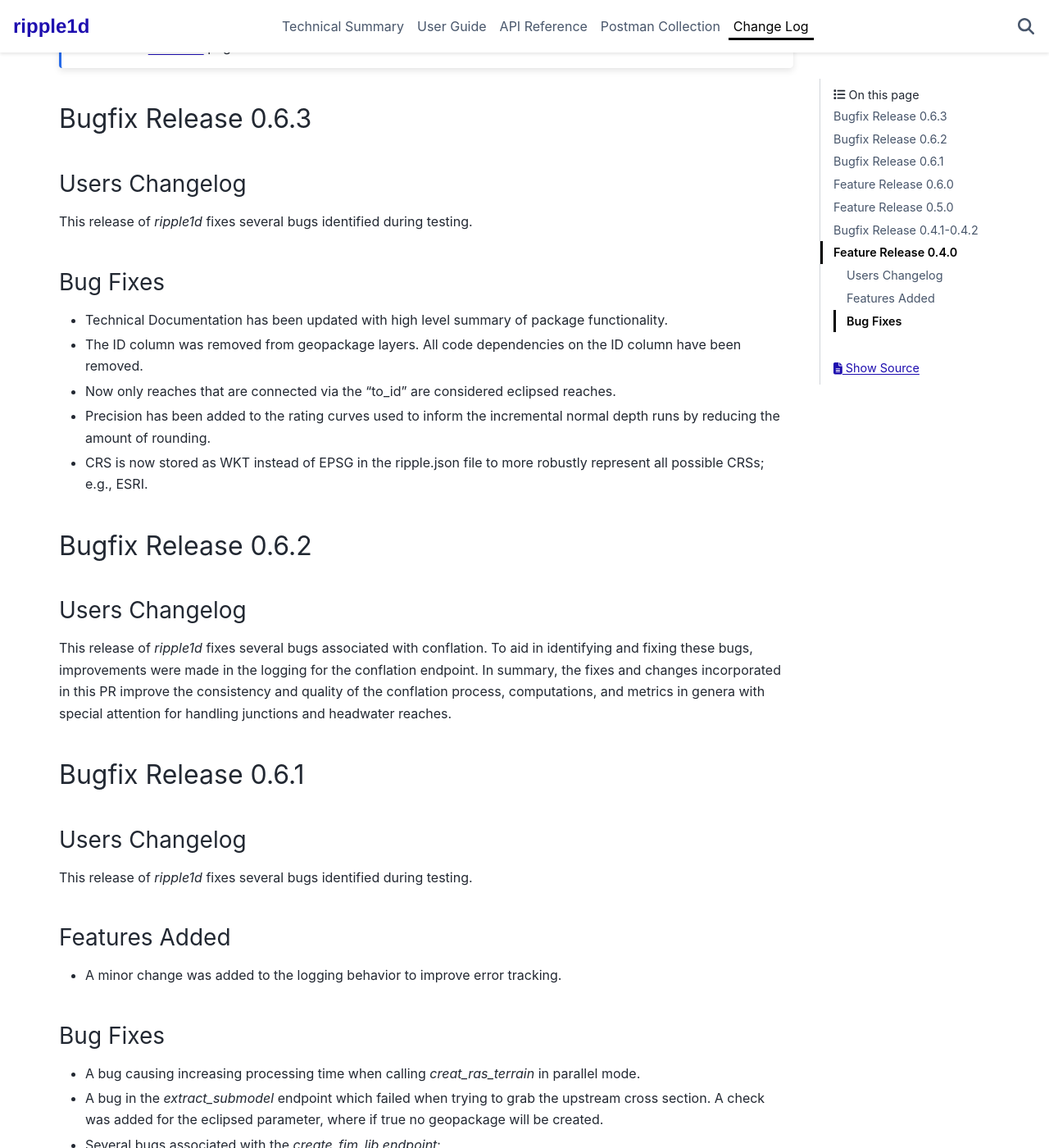
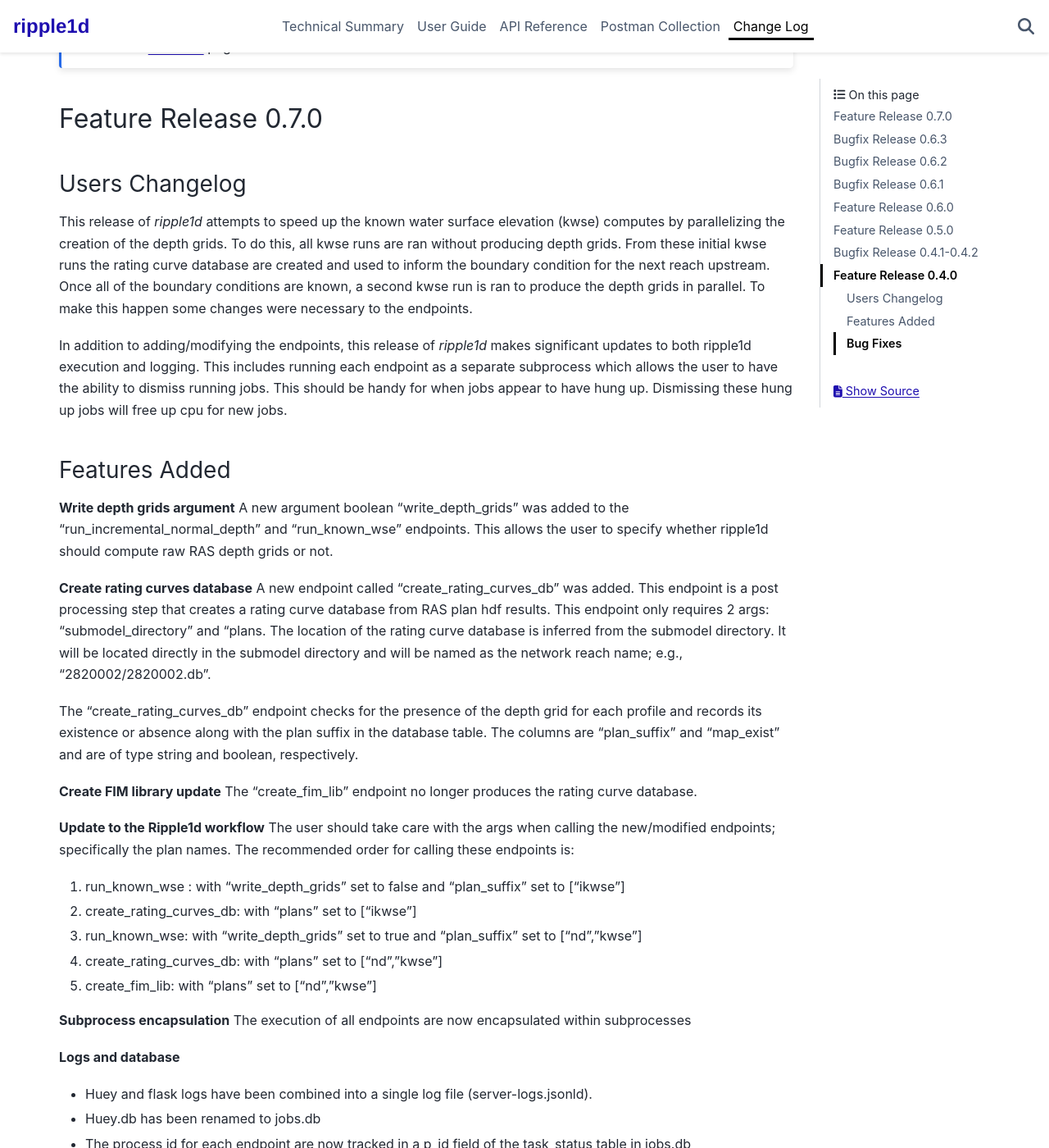
Before and after one commit to Dewberry/ripple1d, a Sphinx documentation site: the page built from docs/change_log.rst, in a window 1280 px wide and 1400 px high, scrolled down 219 px. Shown: the whole window at 82% size. Built offline with Sphinx 7.4.7 and the PyData theme 0.15.4, drawn with Linux system fonts in a browser that asks for light colours; pages that are not in the unit, such as notebooks, are missing from menus; some of the changed text lies outside the part shown.

Commit message:
update version and user changelogs

```diff
--- a/docs/change_log.rst
+++ b/docs/change_log.rst
@@ -3,6 +3,50 @@ Change Log
 
 .. note::
    Go to the `Releases <https://github.com/Dewberry/ripple1d/releases.html>`__  page for a list of all releases.
+
+Feature Release 0.7.0
+~~~~~~~~~~~~~~~~~~~~~
+Users Changelog
+----------------
+
+This release of `ripple1d` attempts to speed up the known water surface elevation (kwse) computes by parallelizing the creation of the depth grids. To do this, all kwse runs are ran without producing depth grids. From these initial kwse runs the rating curve database are created and used to inform the boundary condition for the next reach upstream. Once all of the boundary conditions are known, a second kwse run is ran to produce the depth grids in parallel. To make this happen some changes were necessary to the endpoints.
+
+In addition to adding/modifying the endpoints, this release of `ripple1d` makes significant updates to both ripple1d execution and logging. This includes running each endpoint as a separate subprocess which allows the user to have the ability to dismiss running jobs. This should be handy for when jobs appear to have hung up. Dismissing these hung up jobs will free up cpu for new jobs.
+
+Features Added
+----------------
+**Write depth grids argument**
+A new argument boolean "write_depth_grids" was added to the "run_incremental_normal_depth" and "run_known_wse" endpoints. This allows the user to specify whether ripple1d should compute raw RAS depth grids or not.
+
+**Create rating curves database**
+A new endpoint called "create_rating_curves_db" was added. This endpoint is a post processing step that creates a rating curve database from RAS plan hdf results. This endpoint only requires 2 args: "submodel_directory" and "plans. The location of the rating curve database is inferred from the submodel directory. It will be located directly in the submodel directory and will be named as the network reach name; e.g., "2820002/2820002.db".
+
+The "create_rating_curves_db" endpoint checks for the presence of the depth grid for each profile and records its existence or absence along with the plan suffix in the database table. The columns are "plan_suffix" and "map_exist" and are of type string and boolean, respectively.
+
+**Create FIM library update**
+The "create_fim_lib" endpoint no longer produces the rating curve database.
+
+**Update to the Ripple1d workflow**
+The user should take care with the args when calling the new/modified endpoints; specifically the plan names. The recommended order for calling these endpoints is:
+
+1. run_known_wse : with "write_depth_grids" set to false and "plan_suffix" set to ["ikwse"]
+2. create_rating_curves_db: with "plans" set to ["ikwse"]
+3. run_known_wse: with "write_depth_grids" set to true and "plan_suffix" set to ["nd","kwse"]
+4. create_rating_curves_db: with "plans" set to ["nd","kwse"]
+5. create_fim_lib: with "plans" set to ["nd","kwse"]
+
+**Subprocess encapsulation**
+The execution of all endpoints are now encapsulated within subprocesses
+
+**Logs and database**
+
+- Huey and flask logs have been combined into a single log file (server-logs.jsonld).
+- Huey.db has been renamed to jobs.db
+- The process id for each endpoint are now tracked in a p_id field of the task_status table in jobs.db
+- A huey_status field has been added to the task_status table. This field tracks the execution status of the endpoint subprocess.
+- A new table called task_logs has been added to jobs.db. This table contains stdout, stderr, and results stemming from endpoint subprocesses.
+- A proof of concept graphical (html-based) job status page has been added
+
 
 Bugfix Release 0.6.3
 ~~~~~~~~~~~~~~~~~~~~~
--- a/pyproject.toml
+++ b/pyproject.toml
@@ -4,7 +4,7 @@ build-backend = "setuptools.build_meta"
 
 [project]
 name = "ripple1d"
-version = "0.6.3"
+version = "0.7.0"
 description = "HEC-RAS model automation"
 readme = "README.md"
 maintainers = [
--- a/ripple1d/version.py
+++ b/ripple1d/version.py
@@ -1,3 +1,3 @@
 """ripple1d version."""
 
-__version__ = "0.6.3"
+__version__ = "0.7.0"
```
